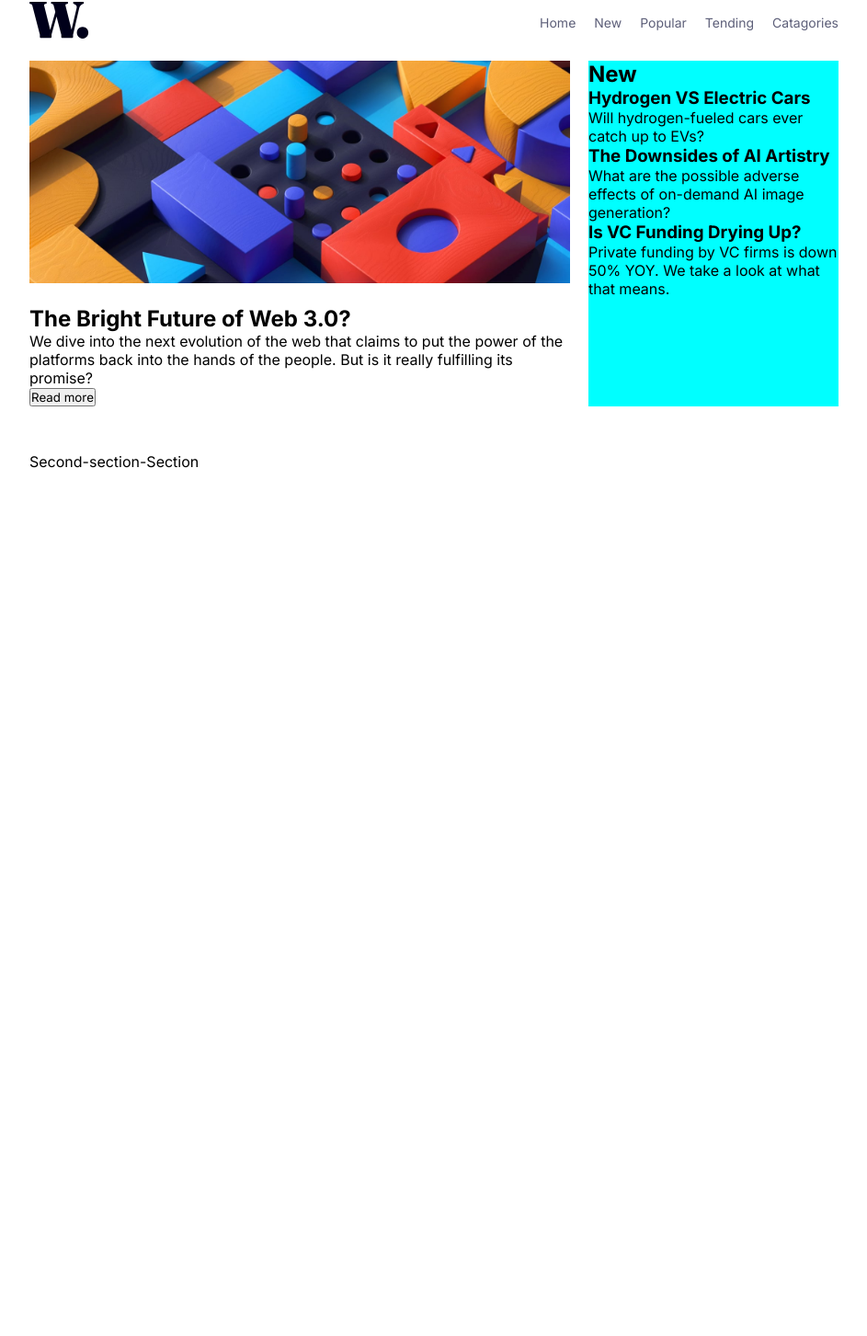
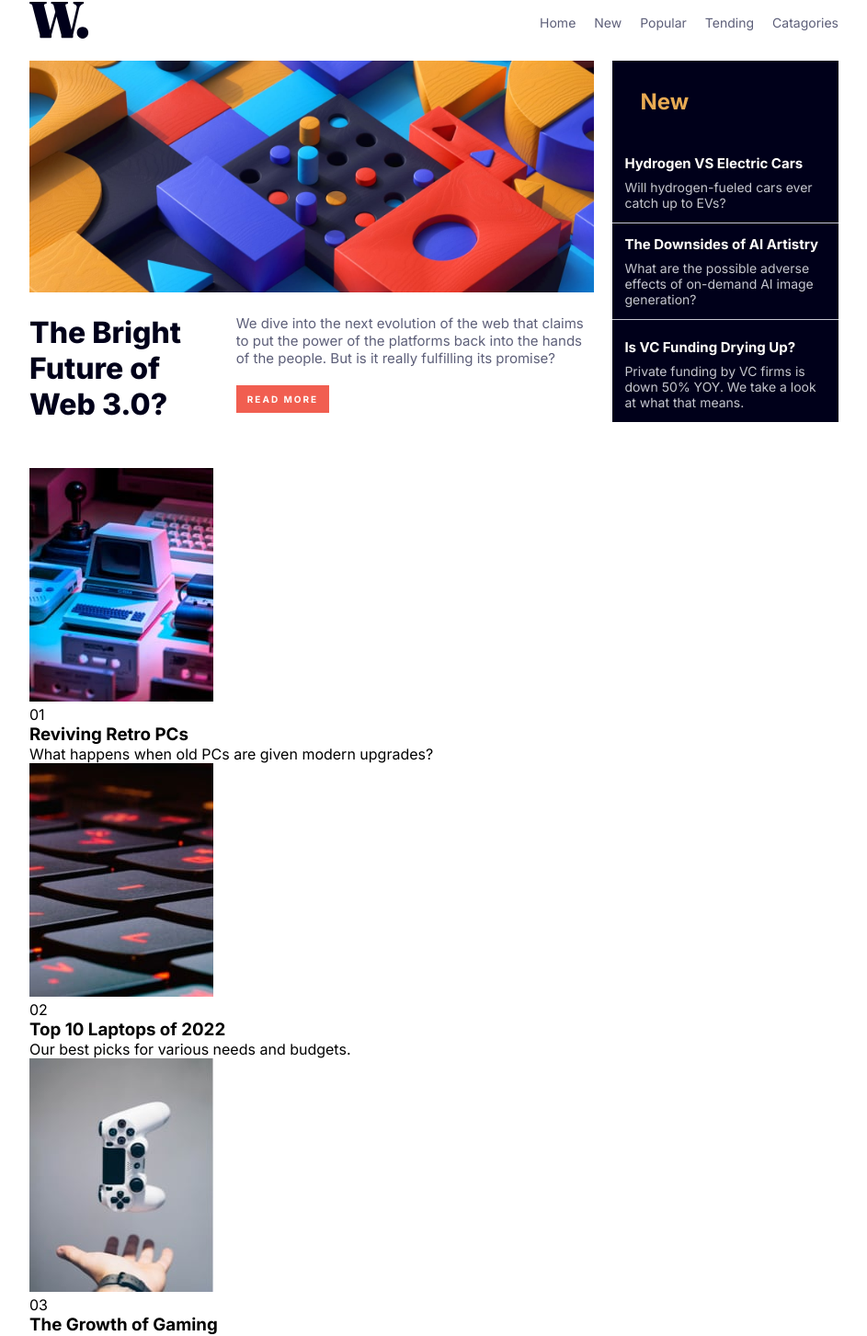
Before and after one commit to 007khun159/HM__Hompage, a React (Vite) app in the folder Fm_Homepage/: page / in a window 1280 px wide. Shown: the part 38-1491 px from the top of the page at 92% size, without its empty margins (168-1111 px from the left). Before the commit the page ends 800 px from the top, so only its background shows below. Built offline with nearby package versions, Linux system fonts and the light colour scheme.

Commit message:
F_aside_Ad_section2

```diff
--- a/Fm_Homepage/src/App.jsx
+++ b/Fm_Homepage/src/App.jsx
@@ -2,6 +2,10 @@ import './styles/style.css'
 import Logo from './assets/images/logo.svg'
 import Desktop_Web from './assets/images/image-web-3-desktop.jpg'
 import Mobile_Web from './assets/images/image-web-3-mobile.jpg'
+import Retro  from './assets/images/image-retro-pcs.jpg'
+import Laptop  from './assets/images/image-top-laptops.jpg'
+import Gamming  from './assets/images/image-gaming-growth.jpg'
+
 
 function App() {
   return (
@@ -41,21 +45,62 @@ function App() {
             </div>
             <aside className='news'>
               <h2>New</h2>
-              <div className="card">
+              <div className="card card_padding">
                 <h3>Hydrogen VS Electric Cars</h3>
                 <p>Will hydrogen-fueled cars ever catch up to EVs?</p>
               </div>
-              <div className="card">
+              <div className="card card_padding">
                 <h3>The Downsides of AI Artistry</h3>
                 <p>What are the possible adverse effects of on-demand AI image generation?</p>
               </div>
-              <div className="card">
+              <div className="card card_padding">
                 <h3>Is VC Funding Drying Up?</h3>
                 <p>Private funding by VC firms is down 50% YOY. We take a look at what that means.</p>
               </div>
             </aside>
           </div>
-          <div className="second-section">Second-section-Section</div>
+
+          <div className="second-section">
+
+            <section className='popular'>
+
+                <img src={Retro}/>
+                <div className="content">
+                  <span>01</span>
+                  <h3>Reviving Retro PCs</h3>
+                  <p>What happens when old PCs are given modern upgrades?</p>
+
+                </div>
+
+            </section>
+
+            <section className='popular'>
+
+                <img src={Laptop}/>
+                <div className="content">
+                  <span>02</span>
+                  <h3>Top 10 Laptops of 2022</h3>
+                  <p>Our best picks for various needs and budgets.</p>
+
+                </div>
+
+            </section>
+
+            <section className='popular'>
+
+                <img src={Gamming}/>
+                <div className="content">
+                  <span>03</span>
+                  <h3>The Growth of Gaming</h3>
+                  <p>How the pandemic has sparked fresh opportunities.</p>
+
+                </div>
+
+            </section>
+
+
+
+          </div>
         </section>
       </div>
     </div>
--- a/Fm_Homepage/src/styles/style.css
+++ b/Fm_Homepage/src/styles/style.css
@@ -75,20 +75,99 @@ nav a:last-child {
 
 
 .hero-img img {
-    width: 100%;
+  width: 100%;
+}
+
+
+.intro{
+  grid-area: intro;
+  display: flex;
+}
+
+.intro h1{
+  flex: 1;
+  font-weight: 800;
+  color:var(--very-dark-blue) ;
+  margin-right: 30px;
+  font-size: 2rem;
+
+}
+
+.intro .description{
+  flex: 2;
+  font-size: 15px;
+  color: var(--dark-grayish-blue);
+}
+
+.intro .description button{
+  margin-top:20px;
+  color: var(--off-white);
+  background-color: var(--soft-red);
+  border: none;
+  padding: 9px 12px;
+  text-transform: uppercase;
+  font-size: 10px;
+  letter-spacing: 2px;
+  font-weight: 700;
+
+}
+
+.intro .description button:hover{
+  background-color: black;
+  color: var(--off-white);
+  transition: 0.5s;
+  cursor: pointer;
+}
+
+
+.news {
+  grid-area: news;
+  background-color: var(--very-dark-blue);
+  color: var(--off-white);
+}
+
+.news h2{
+  color: var(--soft-orange);
+  padding-left: 20px;
+  margin: 30px 10px;
+
+
 }
 
 
 
-.news {
-    grid-area: news;
-    background-color: aqua;
+.card_padding {
+  padding: 13px;
+  border-bottom: 1px solid var(--grayish-blue);
 }
 
 
 
+.card_padding:last-child {
+  border-bottom: none;
+  padding-top: 20px;
+  margin-bottom: px;
+}
 
 
-.intro{
-    grid-area: intro;
+.news .card h3{
+
+  margin-bottom: 7px;
+  color: var(--off-white);
+  font-size: 15px;
+  padding-bottom: 1px;
 }
+
+
+.news .card h3:hover{
+
+  cursor: pointer;
+  color: var(--soft-orange);
+
+}
+
+
+.news .card p{
+  color: var(--grayish-blue);
+  font-size: 14px;
+}
```
